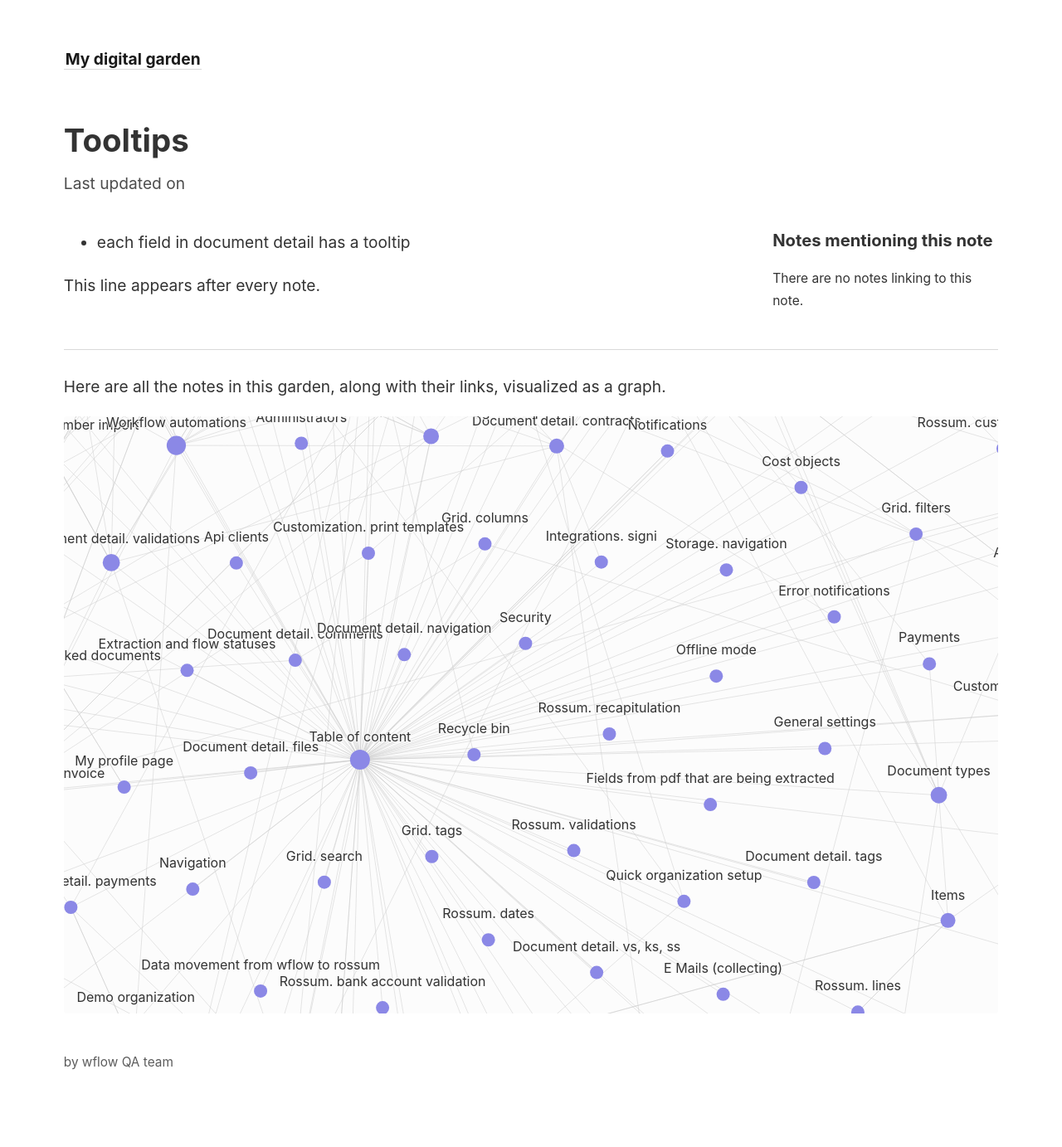
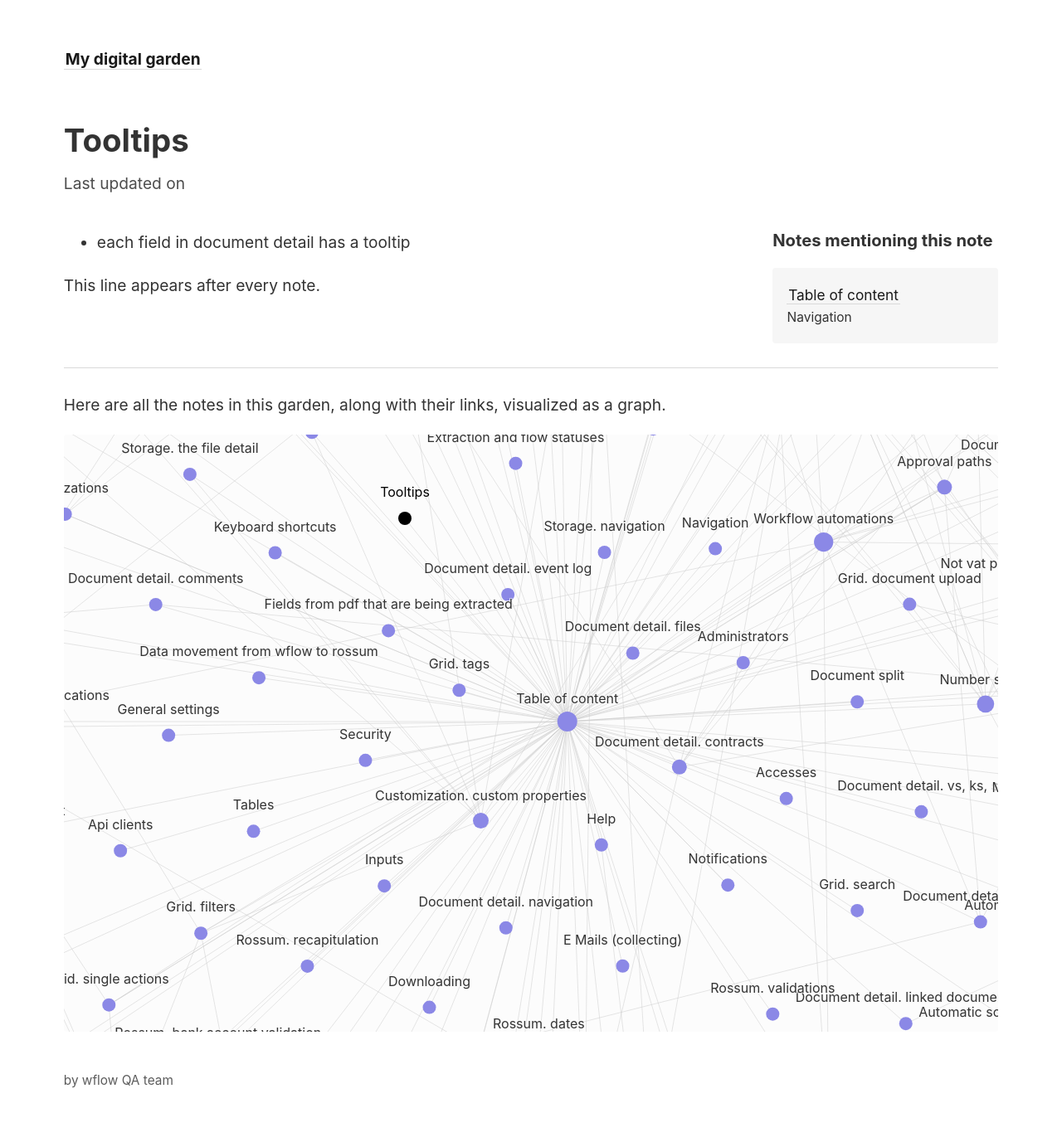
Before and after one commit to grusha89/digitalgarden, a Jekyll site: the page built from _notes/Other/Tooltips.md, in a window 1280 px wide. Shown: the whole page at 83% size. Built offline with Jekyll 4.4.1, drawn with Linux system fonts in a browser that asks for light colours; before the commit the page ends 1361 px from its top, so only the background shows below that.

Commit message:
Update Table of content.md
table of content

```diff
--- a/_notes/Table of content.md
+++ b/_notes/Table of content.md
@@ -42,7 +42,7 @@
 - [[Document detail. Files]]
 - [[Manual forms]]
 - [[Document detail. VS, KS, SS]]
-
+- [[New document turning into Filled]]
 
 ### Documents grid
 
@@ -63,6 +63,7 @@
 - [[Personal expenses]]
 - [[Transaction filters]]
 - [[Transaction and document pairing]]
+- [[Accesses]]
 
 ### Bank
 
@@ -142,8 +143,10 @@
 
 - [[Automatic pairing order with incoming invoice]]
 - [[Account wflow]]
+- [[Access to the document]]
 - [[ARES]]
 - [[Dashboard]]
+- [[Downloading]]
 - [[Error notifications]]
 - [[ISDOC]]
 - [[Legislations]]
@@ -151,7 +154,9 @@
 - [[Offline mode]]
 - [[Recycle Bin]]
 - [[Inputs]]
-
+- [[Keyboard shortcuts]]
+- [[Tables]]
+- [[Tooltips]]
 
 ### Rossum integration
 
```
Also changed, not shown: other parts of _notes/Table of content.md (+1 -1 lines).
